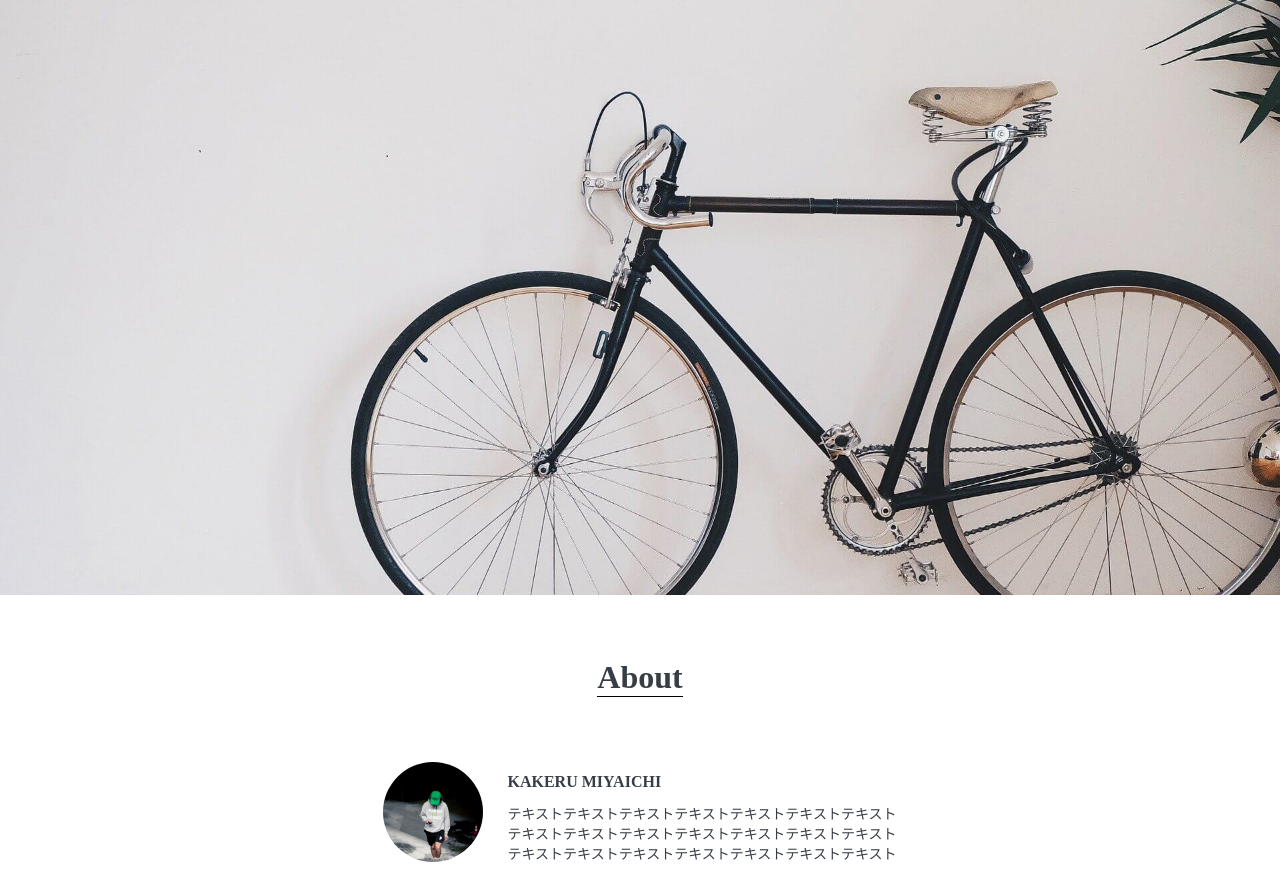
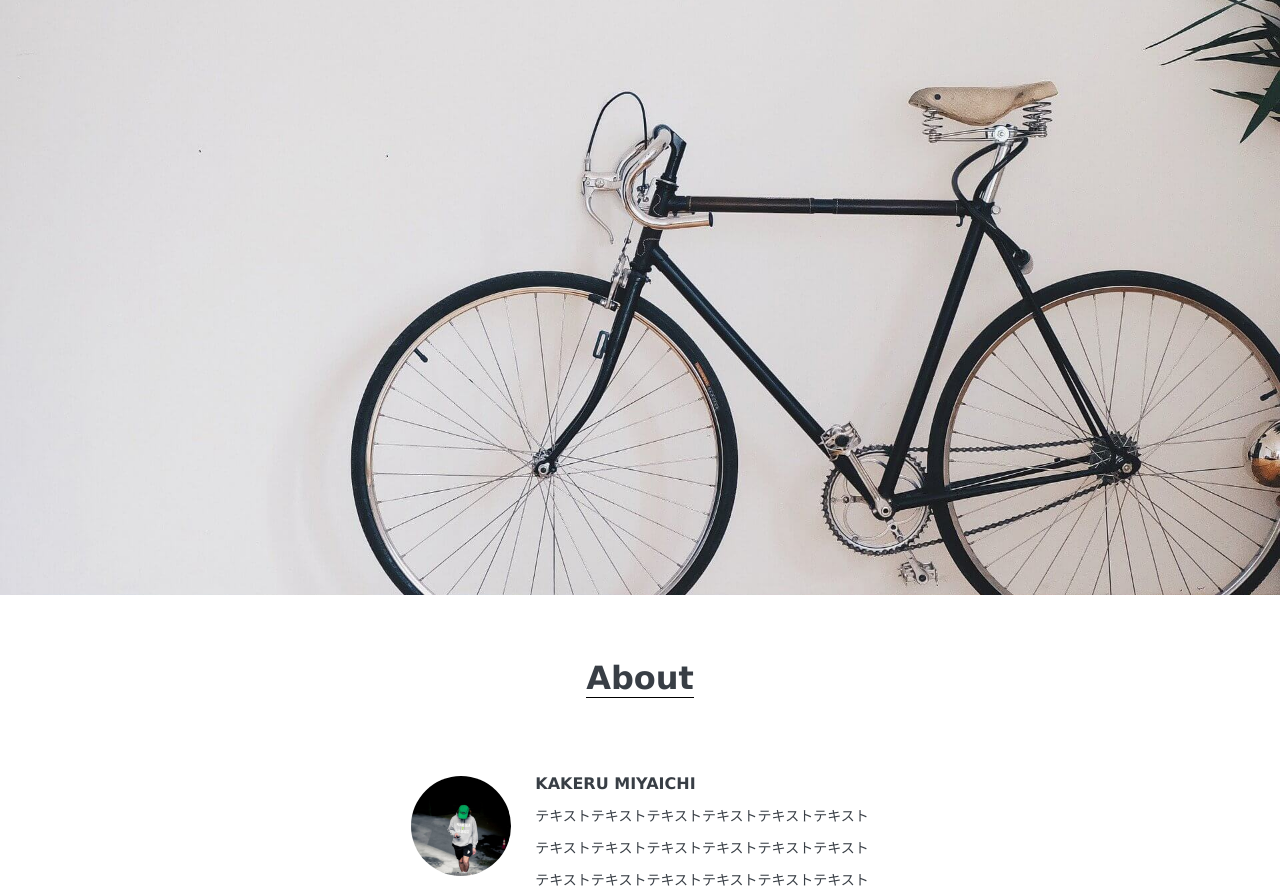
Before and after one commit to justimagine2022/bicycle, a plain HTML site: page index.html in a window 1280 px wide. Shown: the part 57-952 px from the top of the page. Drawn offline with Linux system fonts and the light colour scheme.

Commit message:
Add files via upload

```diff
--- a/index.html
+++ b/index.html
@@ -42,9 +42,12 @@
             width="100"
             height="100">
           </li>
+
           <li>
             <h3>KAKERU MIYAICHI</h3>
-            <p>テキストテキストテキストテキストテキストテキストテキスト<br>テキストテキストテキストテキストテキストテキストテキスト<br>テキストテキストテキストテキストテキストテキストテキスト</p>
+            <p>テキストテキストテキストテキストテキストテキスト</p>
+            <p>テキストテキストテキストテキストテキストテキスト</p>
+            <p>テキストテキストテキストテキストテキストテキスト</p>
           </li>
         </ul>
       </div>
--- a/style.css
+++ b/style.css
@@ -3,6 +3,7 @@
 body {
   margin: 0;
   color: #383e45;
+  font-family: Verdana, Geneva, Tahoma, sans-serif;
 }
 
 h1, h2, h3, p, ul {
@@ -84,12 +85,16 @@ header a:hover {
    margin-top: 12px;
    text-align: left;
    font-size: 16px;
-   padding-left: 38px;
+   padding-left: 8px;
  }
 
  .about p {
    margin-top: 12px;
    font-size: 14px;
+ }
+
+ .about ul {
+   margin: 0 auto;
  }
 
  .bicycle ul {
```
